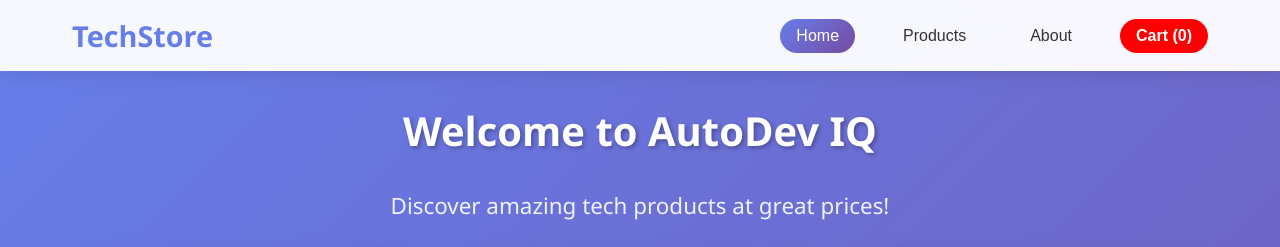
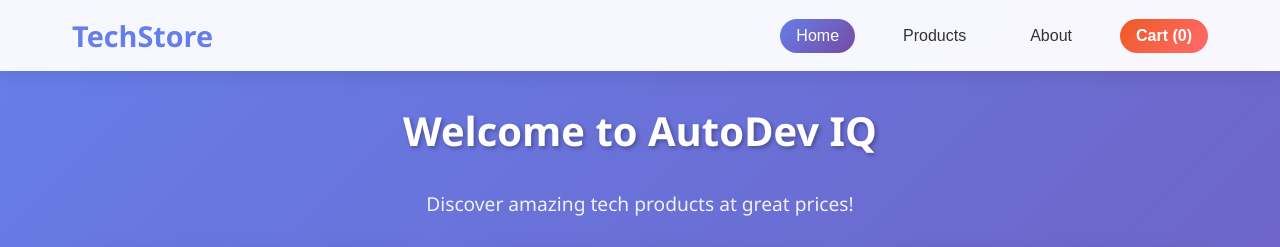
Before and after one commit to HemanthNabha/justexample, a React (Create React App) app: page / in a window 1280 px wide. Shown: the top 247 px of the page. Built offline with nearby package versions, Linux system fonts and the light colour scheme.

Commit message:
Update Mystore.css

```diff
--- a/src/Mystore.css
+++ b/src/Mystore.css
@@ -53,7 +53,7 @@
   }
 
   .cart-link {
-    background: red  !important;
+    background: linear-gradient(135deg, #ee5a24, #ff6b6b)  !important;
     color: white !important;
     font-weight: bold;
   }
@@ -83,7 +83,7 @@
   }
 
   .hero-section p {
-    font-size: 1.4rem;
+    font-size: 1.2rem;
     opacity: 0.9;
   }
 
```
